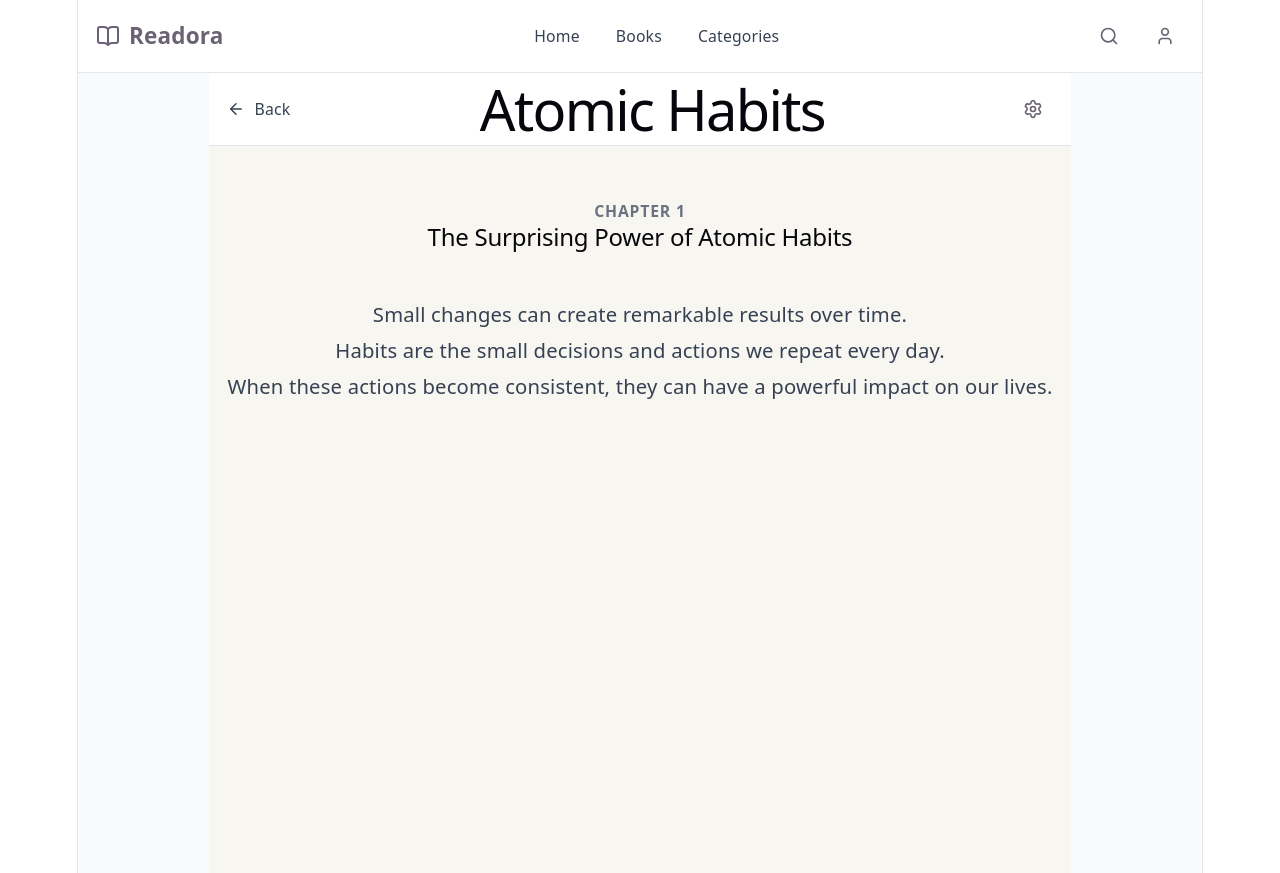
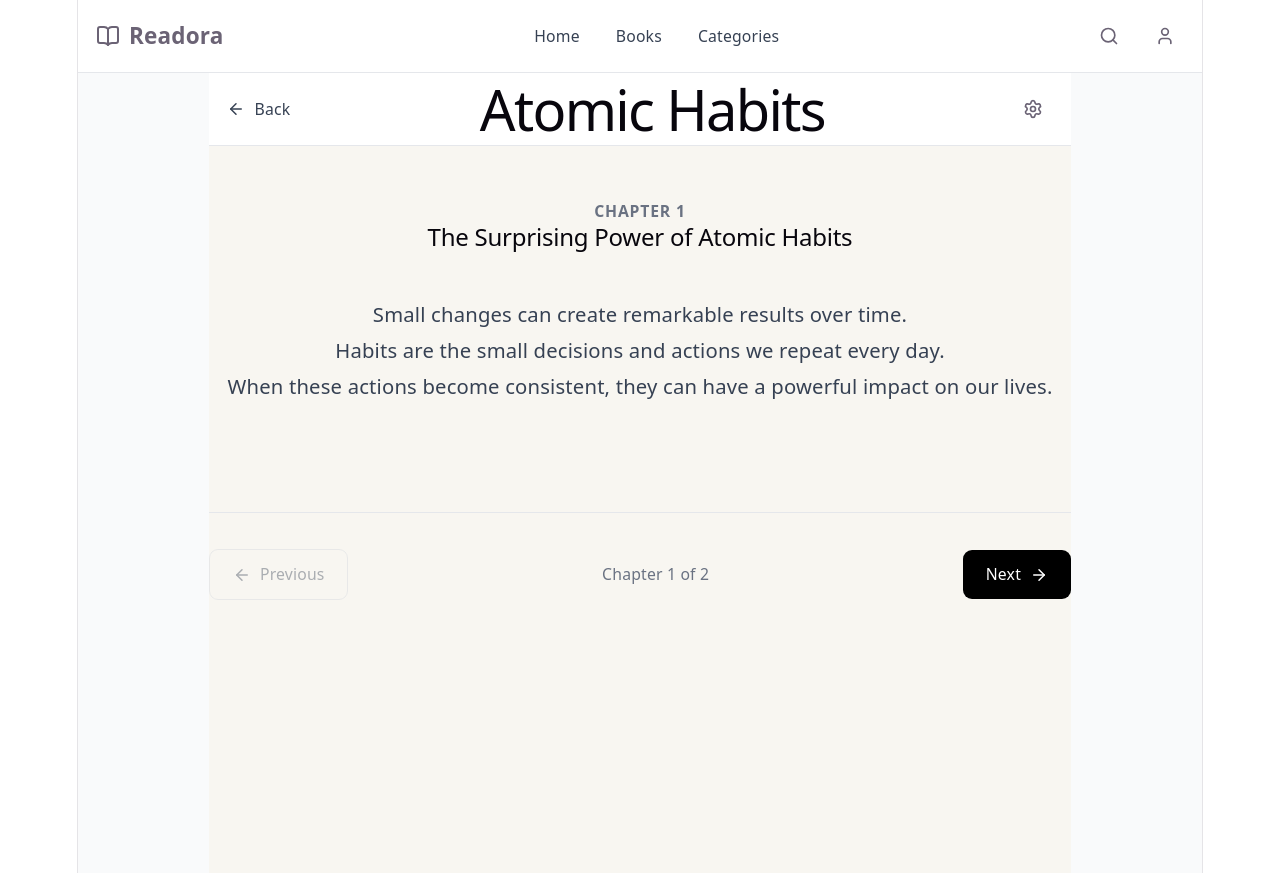
Before and after one commit to jk-star/Readora, a React app in the folder frontend/: page /reader/1 in a window 1280 px wide. Built offline with nearby package versions, Linux system fonts and the light colour scheme; the HTML template or start-up script is replaced by a standard one.

Commit message:
next and prev button for readora on reader page

```diff
--- a/frontend/src/pages/Reader/Reader.jsx
+++ b/frontend/src/pages/Reader/Reader.jsx
@@ -1,4 +1,5 @@
-import { ArrowLeft, Settings } from 'lucide-react'
+import { useState } from 'react'
+import { ArrowLeft, ArrowRight, Settings } from 'lucide-react'
 import { Link, useParams } from 'react-router'
 import books from '../../data/books'
 
@@ -8,6 +9,9 @@
     const book = books.find(
         (book) => book.id === Number(id)
     )
+
+    const [chapterIndex, setChapterIndex] = useState(0)
+
 
     if (!book) {
         return (
@@ -26,8 +30,7 @@
         )
     }
 
-    const chapter = book.chapters[0]
-
+    const chapter = book.chapters[chapterIndex]
     return (
         <div className="min-h-screen bg-[#f8f6f1]">
 
@@ -82,7 +85,41 @@
                 </article>
             </main>
 
+            <div className="mt-12 flex items-center justify-between border-t border-gray-200 pt-8">
+
+                <button
+                    type="button"
+                    onClick={() =>
+                        setChapterIndex((currentIndex) => currentIndex - 1)
+                    }
+                    disabled={chapterIndex === 0}
+                    className="flex items-center gap-2 rounded-lg border border-gray-300 px-5 py-3 text-sm font-medium text-gray-700 hover:bg-white disabled:cursor-not-allowed disabled:opacity-40"
+                >
+                    <ArrowLeft size={18} />
+                    Previous
+                </button>
+
+                <span className="text-sm text-gray-500">
+                    Chapter {chapterIndex + 1} of {book.chapters.length}
+                </span>
+
+                <button
+                    type="button"
+                    onClick={() =>
+                        setChapterIndex((currentIndex) => currentIndex + 1)
+                    }
+                    disabled={chapterIndex === book.chapters.length - 1}
+                    className="flex items-center gap-2 rounded-lg bg-black px-5 py-3 text-sm font-medium text-white hover:bg-gray-800 disabled:cursor-not-allowed disabled:opacity-40"
+                >
+                    Next
+                    <ArrowRight size={18} />
+                </button>
+
+            </div>
+
         </div>
+
+
     )
 }
 
```
